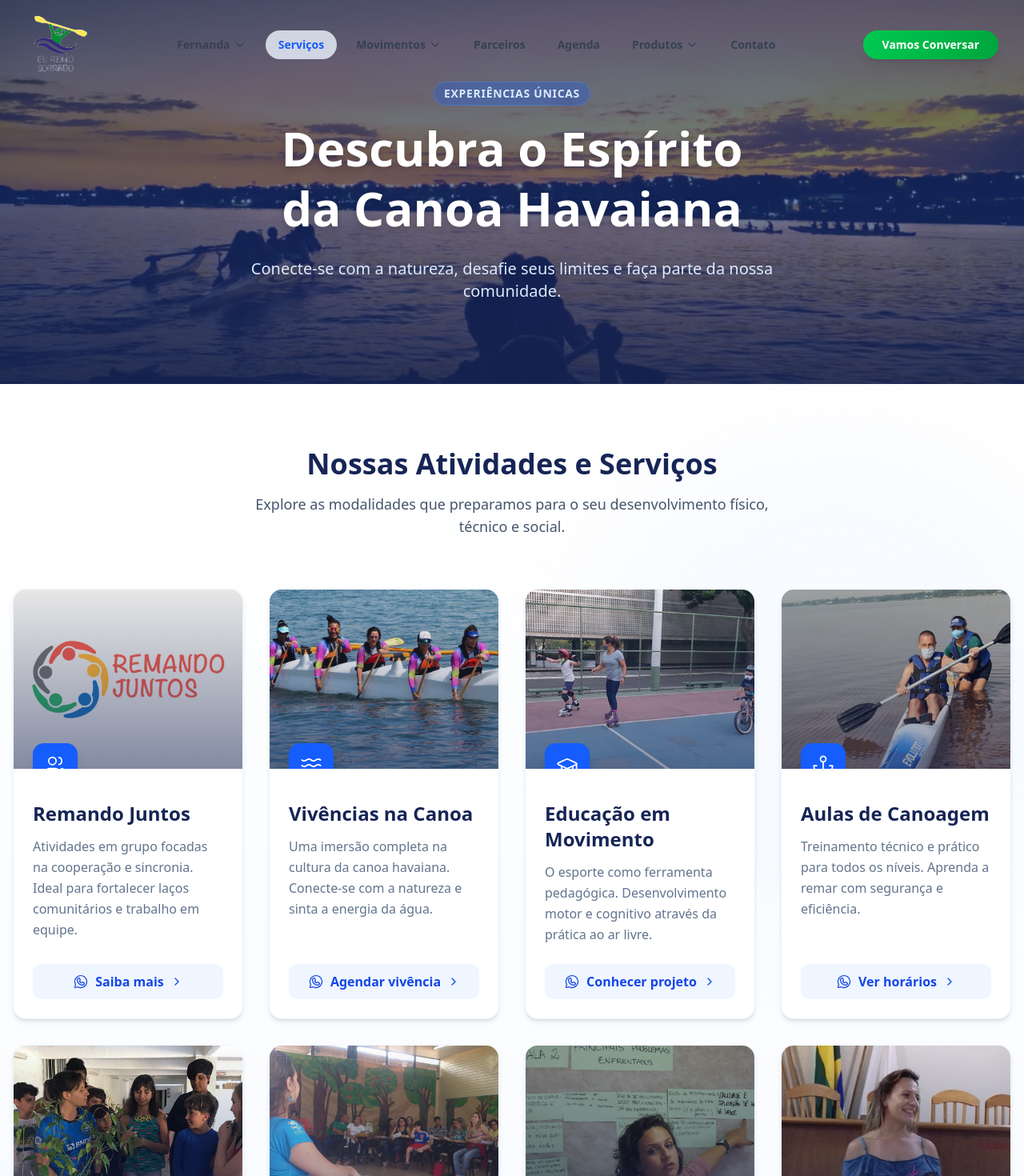
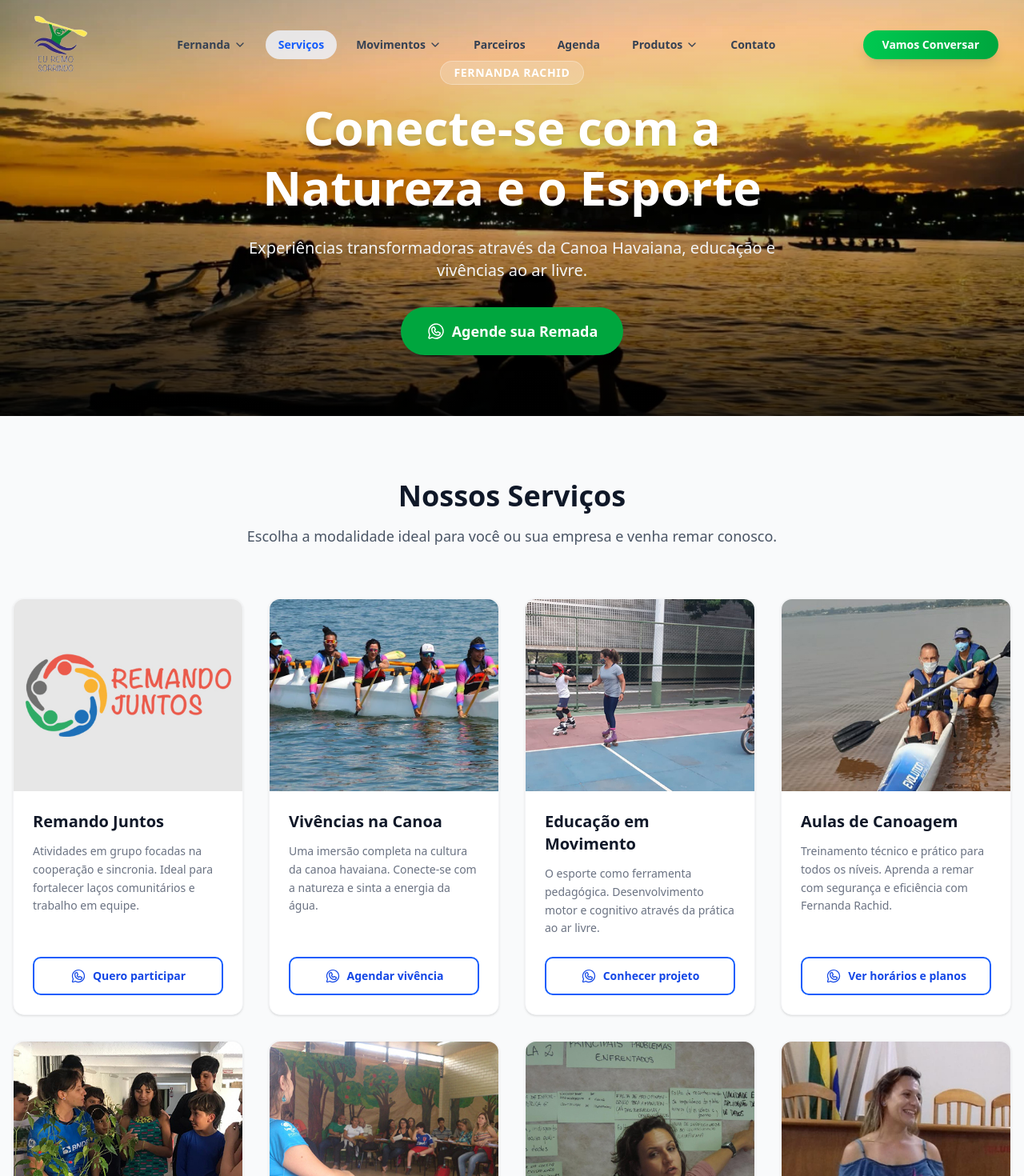
Before and after one commit to JesusVicken/euremosorrindo, a Next.js app in the folder euremosorrindo/: page /estrutura in a window 1280 px wide. Shown: the top 1470 px of the page at 80% size. Built offline with nearby package versions, Linux system fonts and the light colour scheme.

Commit message:
fix: ajuste de página de serviços e api do whats

```diff
--- a/euremosorrindo/src/app/estrutura/page.tsx
+++ b/euremosorrindo/src/app/estrutura/page.tsx
@@ -2,22 +2,15 @@
 
 import { useEffect } from "react"
 import Image from "next/image"
-import {
-    Users,
-    Waves,
-    GraduationCap,
-    Anchor,
-    Hammer,
-    BookOpen,
-    Mic2,
-    Presentation,
-    ChevronRight // Mantive apenas o ChevronRight para o botão
-} from "lucide-react"
+import { ChevronRight } from "lucide-react"
 import { WhatsappLogo } from "@phosphor-icons/react"
 import AOS from "aos"
 
 // Caminho da imagem de fundo
 const bgHeroImage = '/bgremo.webp'
+
+// Número do WhatsApp da Fernanda Rachid
+const WHATSAPP_NUMBER = "5561984644698"
 
 // Lista de Serviços
 const services = [
@@ -25,57 +18,49 @@
         title: "Remando Juntos",
         description: "Atividades em grupo focadas na cooperação e sincronia. Ideal para fortalecer laços comunitários e trabalho em equipe.",
         image: "/images/servicos/remandojuntos.jpg",
-        icon: Users,
-        action: "Saiba mais"
+        action: "Quero participar"
     },
     {
         title: "Vivências na Canoa",
         description: "Uma imersão completa na cultura da canoa havaiana. Conecte-se com a natureza e sinta a energia da água.",
         image: "/images/servicos/vivencia.webp",
-        icon: Waves,
         action: "Agendar vivência"
     },
     {
         title: "Educação em Movimento",
         description: "O esporte como ferramenta pedagógica. Desenvolvimento motor e cognitivo através da prática ao ar livre.",
         image: "/images/servicos/educacao.jpg",
-        icon: GraduationCap,
         action: "Conhecer projeto"
     },
     {
         title: "Aulas de Canoagem",
-        description: "Treinamento técnico e prático para todos os níveis. Aprenda a remar com segurança e eficiência.",
+        description: "Treinamento técnico e prático para todos os níveis. Aprenda a remar com segurança e eficiência com Fernanda Rachid.",
         image: "/images/servicos/canoagem.jpg",
-        icon: Anchor,
-        action: "Ver horários"
+        action: "Ver horários e planos"
     },
     {
         title: "Oficinas",
         description: "Workshops práticos sobre manutenção, nós, cultura polinésia e técnicas específicas de remada.",
         image: "/images/servicos/oficinas.jpg",
-        icon: Hammer,
         action: "Ver agenda"
     },
     {
         title: "Cursos",
         description: "Formação aprofundada para quem busca especialização teórica e prática no universo da canoa.",
         image: "/images/servicos/cursos.jpg",
-        icon: BookOpen,
         action: "Inscrever-se"
     },
     {
         title: "Moderação de Eventos",
         description: "Facilitação profissional de eventos participativos, garantindo engajamento e fluidez nas atividades.",
         image: "/images/servicos/eventos.jpg",
-        icon: Mic2,
-        action: "Contratar"
+        action: "Solicitar orçamento"
     },
     {
         title: "Palestras Desportivas",
         description: "Conteúdo inspirador sobre superação, saúde, esporte e qualidade de vida para sua empresa ou evento.",
         image: "/images/servicos/palestras.jpg",
-        icon: Presentation,
-        action: "Solicitar tema"
+        action: "Contratar palestra"
     }
 ]
 
@@ -89,105 +74,102 @@
         <main className="bg-white min-h-screen">
 
             {/* ================= HERO BANNER SECTION ================= */}
-            <section className="relative h-[50vh] md:h-[60vh] flex items-center justify-center overflow-hidden">
+            <section className="relative h-[50vh] md:h-[65vh] flex items-center justify-center overflow-hidden">
                 <div className="absolute inset-0 w-full h-full">
                     <Image
                         src={bgHeroImage}
-                        alt="Banner Canoa Havaiana"
+                        alt="Fernanda Rachid - Canoa Havaiana"
                         fill
                         className="object-cover"
                         priority
                     />
-                    {/* Overlay azulado */}
-                    <div className="absolute inset-0 bg-gradient-to-b from-blue-950/70 via-blue-900/60 to-blue-950/90"></div>
+                    {/* Overlay Suave: Gradiente apenas na parte inferior para leitura do texto, mantendo a cor original da foto no topo */}
+                    <div className="absolute inset-0 bg-gradient-to-t from-black/80 via-black/20 to-transparent"></div>
                 </div>
 
                 <div className="relative z-10 container mx-auto px-4 text-center" data-aos="fade-up">
-                    <span className="inline-block py-1 px-3 rounded-full bg-blue-600/30 text-blue-100 text-sm font-semibold tracking-wider mb-4 uppercase backdrop-blur-sm border border-blue-400/30">
-                        Experiências Únicas
+                    <span className="inline-block py-1 px-4 rounded-full bg-white/20 text-white text-sm font-bold tracking-wider mb-4 uppercase backdrop-blur-md border border-white/30">
+                        Fernanda Rachid
                     </span>
                     <h1 className="text-4xl md:text-6xl font-bold text-white mb-6 drop-shadow-lg leading-tight">
-                        Descubra o Espírito <br /> da Canoa Havaiana
+                        Conecte-se com a <br /> Natureza e o Esporte
                     </h1>
-                    <p className="text-xl text-blue-100 max-w-2xl mx-auto font-medium drop-shadow-md">
-                        Conecte-se com a natureza, desafie seus limites e faça parte da nossa comunidade.
+                    <p className="text-xl text-gray-100 max-w-2xl mx-auto font-medium drop-shadow-md">
+                        Experiências transformadoras através da Canoa Havaiana, educação e vivências ao ar livre.
                     </p>
+
+                    <div className="mt-8">
+                        <a
+                            href={`https://wa.me/${WHATSAPP_NUMBER}?text=Olá Fernanda, visitei o site e gostaria de saber mais sobre os serviços.`}
+                            target="_blank"
+                            rel="noopener noreferrer"
+                            className="inline-flex items-center gap-2 bg-green-600 hover:bg-green-700 text-white px-8 py-4 rounded-full font-bold text-lg transition-all transform hover:-translate-y-1 shadow-lg"
+                        >
+                            <WhatsappLogo className="w-6 h-6" />
+                            Agende sua Remada
+                        </a>
+                    </div>
                 </div>
             </section>
 
 
-            {/* ================= GRID DE SERVIÇOS (SEM CARROSSEL) ================= */}
-            <section className="py-20 relative overflow-hidden bg-gradient-to-b from-white to-blue-50/50">
-
-                {/* Elementos decorativos de fundo */}
-                <div className="absolute top-0 left-0 w-full h-full overflow-hidden pointer-events-none opacity-30">
-                    <div className="absolute top-[5%] -right-[5%] w-[600px] h-[600px] rounded-full bg-blue-100/60 blur-3xl"></div>
-                    <div className="absolute bottom-[5%] -left-[5%] w-[400px] h-[400px] rounded-full bg-blue-200/40 blur-3xl"></div>
-                </div>
+            {/* ================= GRID DE SERVIÇOS ================= */}
+            <section className="py-20 relative bg-gray-50">
 
                 <div className="container mx-auto px-4 relative z-10">
 
                     <div className="text-center mb-16" data-aos="fade-up">
-                        <h2 className="text-3xl md:text-4xl font-bold text-blue-950 mb-4">
-                            Nossas Atividades e Serviços
+                        <h2 className="text-3xl md:text-4xl font-bold text-gray-900 mb-4">
+                            Nossos Serviços
                         </h2>
-                        <p className="text-slate-600 max-w-2xl mx-auto text-lg">
-                            Explore as modalidades que preparamos para o seu desenvolvimento físico, técnico e social.
+                        <p className="text-gray-600 max-w-2xl mx-auto text-lg">
+                            Escolha a modalidade ideal para você ou sua empresa e venha remar conosco.
                         </p>
                     </div>
 
-                    {/* GRID LAYOUT: 1 coluna (mobile), 2 (tablet), 3 (desktop), 4 (telas grandes) */}
+                    {/* GRID LAYOUT */}
                     <div className="grid grid-cols-1 sm:grid-cols-2 lg:grid-cols-3 xl:grid-cols-4 gap-6 md:gap-8">
                         {services.map((service, index) => (
                             <div
                                 key={index}
                                 data-aos="fade-up"
-                                data-aos-delay={index * 100} // Efeito cascata na animação
+                                data-aos-delay={index * 100}
                                 className="h-full"
                             >
-                                {/* CARD */}
-                                <div className="group h-full bg-white rounded-2xl shadow-md hover:shadow-2xl transition-all duration-500 flex flex-col overflow-hidden border border-blue-50 relative">
+                                {/* CARD COMERCIAL */}
+                                <div className="group h-full bg-white rounded-xl shadow-sm hover:shadow-xl transition-all duration-300 flex flex-col overflow-hidden border border-gray-100">
 
-                                    {/* 1. Imagem com Zoom */}
-                                    <div className="relative h-56 w-full overflow-hidden">
+                                    {/* 1. Imagem Limpa (Sem Ícones) */}
+                                    <div className="relative h-60 w-full overflow-hidden">
                                         <div
                                             className="w-full h-full bg-cover bg-center transition-transform duration-700 group-hover:scale-110"
                                             style={{ backgroundImage: `url(${service.image})`, backgroundColor: '#e2e8f0' }}
                                         >
-                                            {/* Se quiser usar Next Image:
-                                            <Image src={service.image} alt={service.title} fill className="object-cover transition-transform duration-700 group-hover:scale-110" />
-                                            */}
+                                            {/* <Image src={service.image} alt={service.title} fill className="object-cover transition-transform duration-700 group-hover:scale-110" /> */}
                                         </div>
-
-                                        {/* Overlay */}
-                                        <div className="absolute inset-0 bg-gradient-to-t from-blue-950/80 to-transparent opacity-60"></div>
-
-                                        {/* Ícone */}
-                                        <div className="absolute -bottom-6 left-6 w-14 h-14 rounded-xl bg-blue-600 text-white flex items-center justify-center shadow-lg z-10 group-hover:bg-blue-700 transition-colors">
-                                            <service.icon className="w-7 h-7" strokeWidth={1.5} />
-                                        </div>
+                                        {/* Overlay leve ao passar o mouse */}
+                                        <div className="absolute inset-0 bg-black/0 group-hover:bg-black/10 transition-colors duration-300"></div>
                                     </div>
 
-                                    {/* 2. Conteúdo */}
-                                    <div className="p-6 pt-10 flex flex-col flex-grow">
-                                        <h3 className="text-2xl font-bold text-blue-950 mb-3 group-hover:text-blue-700 transition-colors">
+                                    {/* 2. Conteúdo de Venda */}
+                                    <div className="p-6 flex flex-col flex-grow">
+                                        <h3 className="text-xl font-bold text-gray-900 mb-3 group-hover:text-blue-600 transition-colors">
                                             {service.title}
                                         </h3>
-                                        <p className="text-slate-500 mb-6 flex-grow leading-relaxed text-sm md:text-base">
+                                        <p className="text-gray-500 mb-6 flex-grow text-sm leading-relaxed">
                                             {service.description}
                                         </p>
 
-                                        {/* Botão */}
+                                        {/* Botão de Ação */}
                                         <div className="mt-auto">
                                             <a
-                                                href={`https://wa.me/5561998219177?text=${encodeURIComponent(`Olá, gostaria de saber mais sobre: ${service.title}`)}`}
+                                                href={`https://wa.me/${WHATSAPP_NUMBER}?text=${encodeURIComponent(`Olá Fernanda, tenho interesse em: ${service.title}`)}`}
                                                 target="_blank"
                                                 rel="noopener noreferrer"
-                                                className="inline-flex items-center gap-2 px-5 py-2.5 rounded-lg bg-blue-50 text-blue-700 font-semibold hover:bg-blue-100 hover:text-blue-800 transition-all group/link w-full justify-center"
+                                                className="w-full inline-flex items-center justify-center gap-2 px-5 py-3 rounded-lg bg-white border-2 border-blue-600 text-blue-700 font-bold text-sm hover:bg-blue-600 hover:text-white transition-all duration-300 group/btn"
                                             >
                                                 <WhatsappLogo className="w-5 h-5" />
                                                 <span>{service.action}</span>
-                                                <ChevronRight className="w-4 h-4 transition-transform group-hover/link:translate-x-1" />
                                             </a>
                                         </div>
                                     </div>
@@ -195,7 +177,6 @@
                             </div>
                         ))}
                     </div>
-
                 </div>
             </section>
         </main>
```
Also changed, not shown: euremosorrindo/public/images/servicos/fernanda.webp (added).
